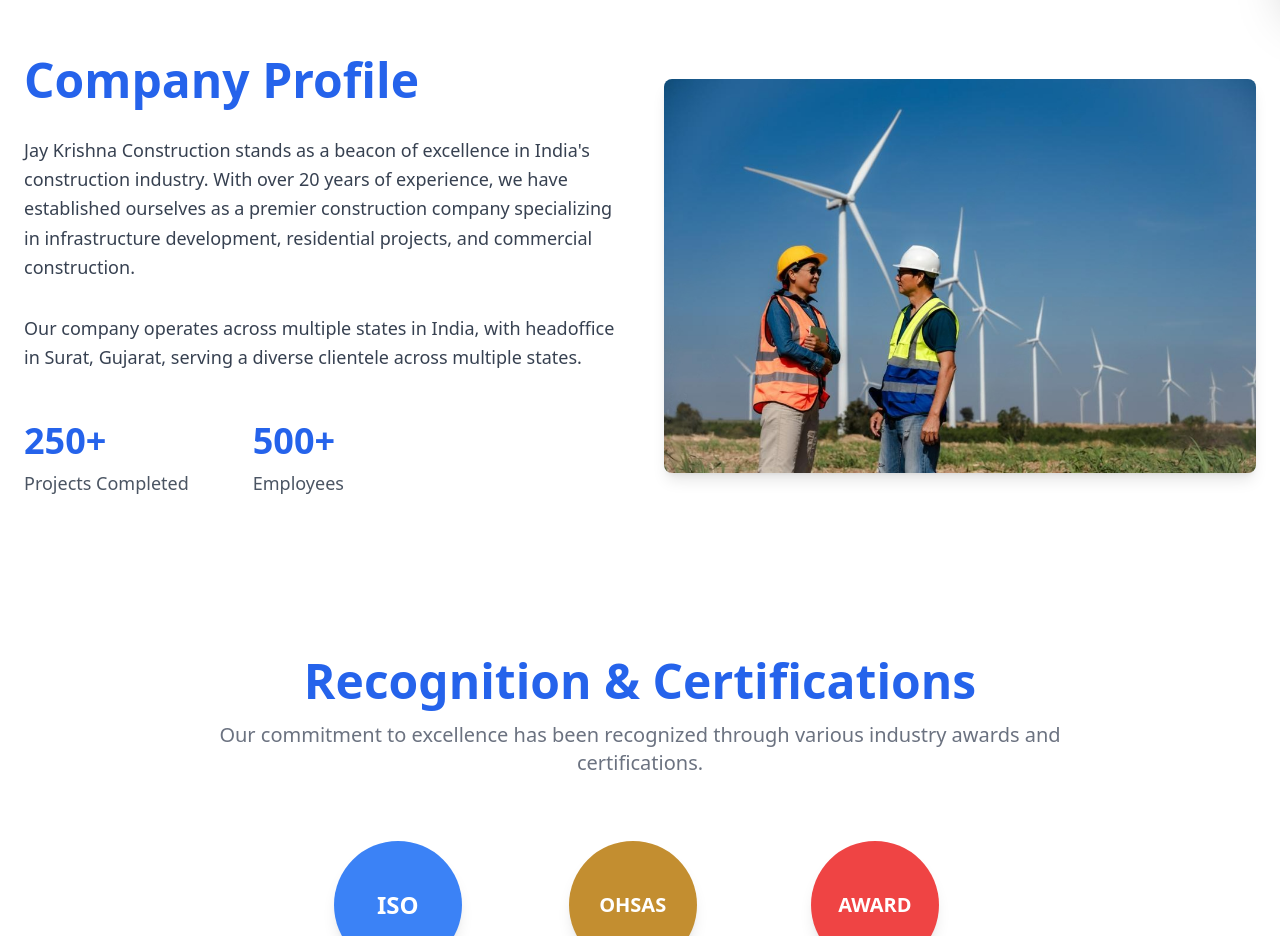
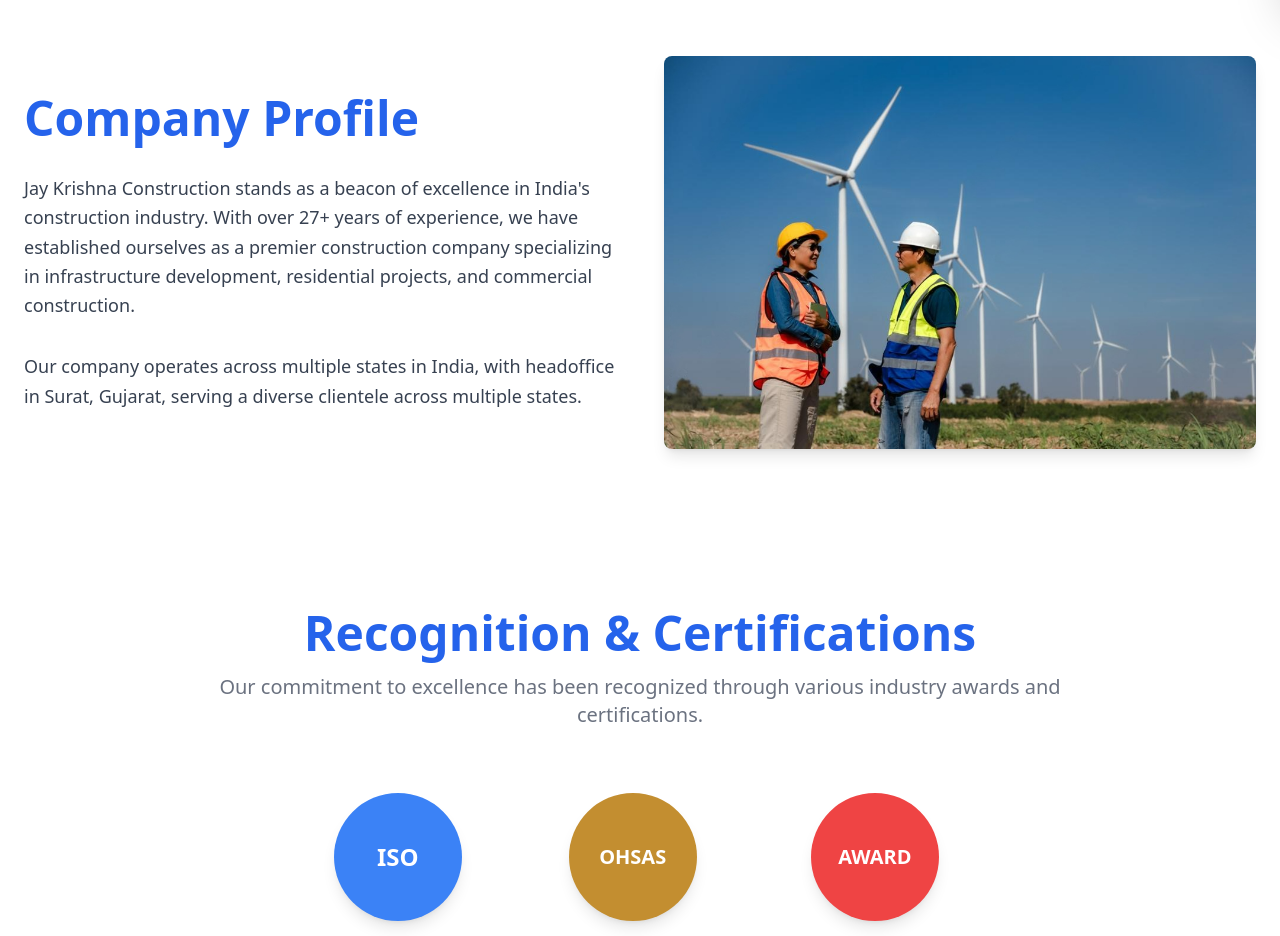
Before and after one commit to Yash-Sojitra-sys/JKconstruction, a React (Vite) app: page /our-company in a window 1280 px wide. Shown: the part 800-1736 px from the top of the page. Built offline with nearby package versions, Linux system fonts and the light colour scheme.

Commit message:
Update Company Profile section - removed stats and updated experience to 27+ years

```diff
--- a/src/pages/OurCompany.tsx
+++ b/src/pages/OurCompany.tsx
@@ -43,23 +43,11 @@ const OurCompany: React.FC = () => {
             <div>
               <h2 className="text-4xl md:text-5xl font-bold text-blue-600 mb-8">Company Profile</h2>
               <p className="text-gray-700 text-lg leading-relaxed mb-8">
-                Jay Krishna Construction stands as a beacon of excellence in India's construction industry. With over 20 years of experience, we have established ourselves as a premier construction company specializing in infrastructure development, residential projects, and commercial construction.
+                Jay Krishna Construction stands as a beacon of excellence in India's construction industry. With over 27+ years of experience, we have established ourselves as a premier construction company specializing in infrastructure development, residential projects, and commercial construction.
               </p>
-              <p className="text-gray-700 text-lg leading-relaxed mb-12">
+              <p className="text-gray-700 text-lg leading-relaxed">
                 Our company operates across multiple states in India, with headoffice in Surat, Gujarat, serving a diverse clientele across multiple states.
               </p>
-
-              {/* Stats */}
-              <div className="flex gap-16">
-                <div>
-                  <h3 className="text-4xl font-bold text-blue-600 mb-2">250+</h3>
-                  <p className="text-gray-600 text-lg">Projects Completed</p>
-                </div>
-                <div>
-                  <h3 className="text-4xl font-bold text-blue-600 mb-2">500+</h3>
-                  <p className="text-gray-600 text-lg">Employees</p>
-                </div>
-              </div>
             </div>
 
             {/* Right Image */}
```
